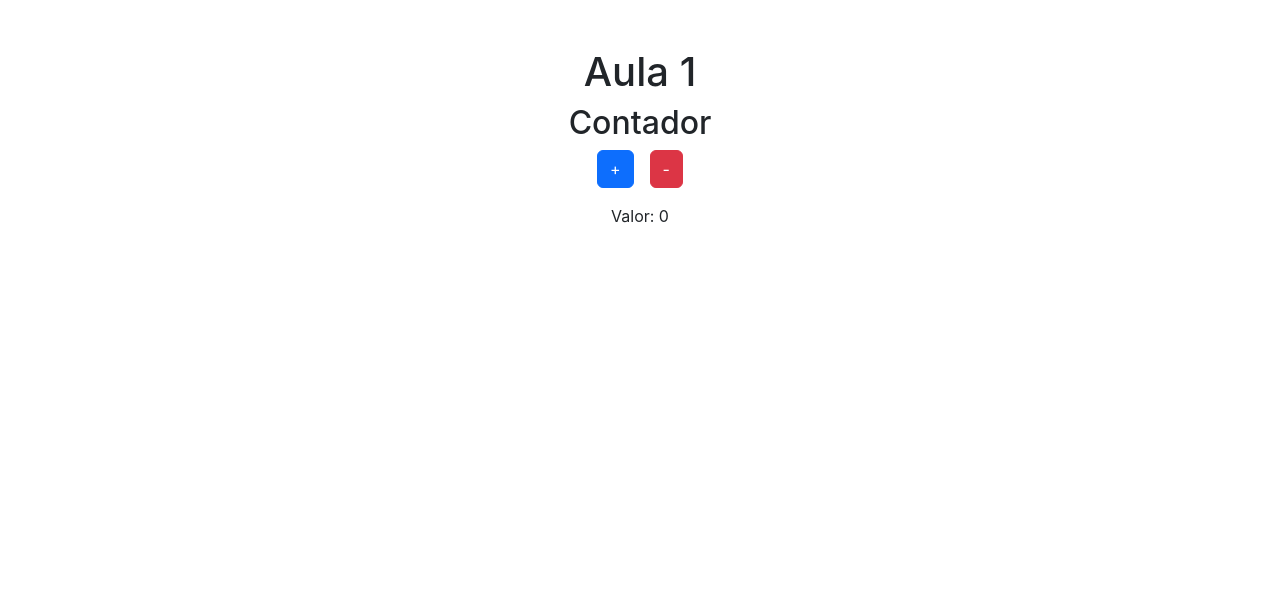
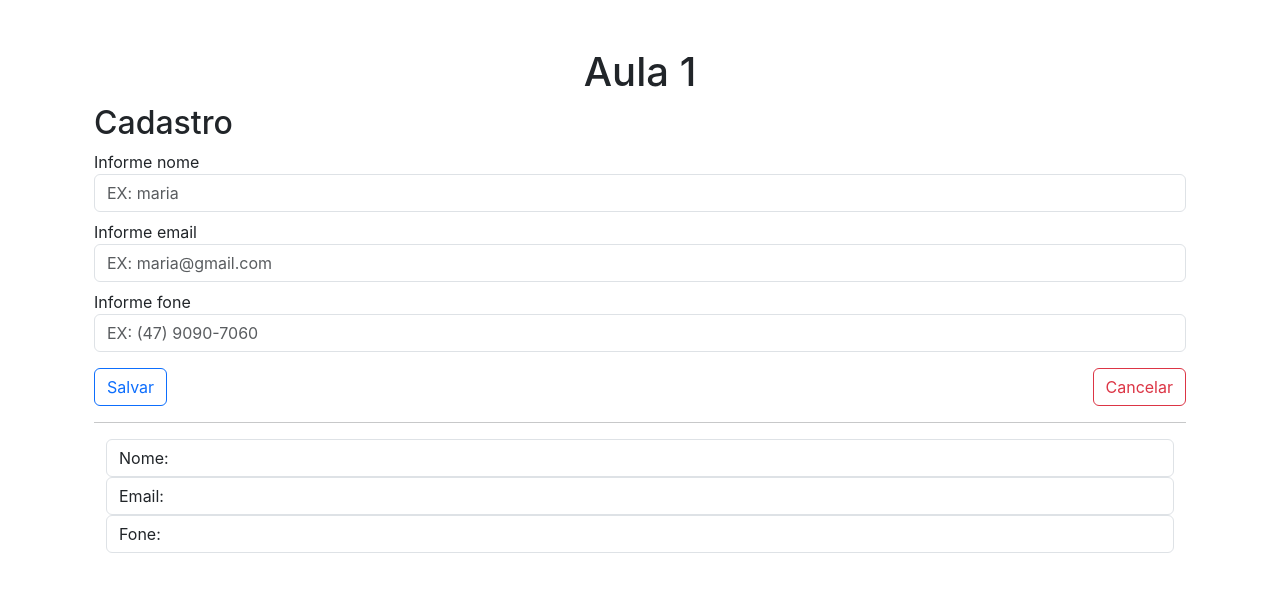
Before and after one commit to instrutorvilson/reactjs-2024, a React (Create React App) app: page / in a window 1280 px wide. Shown: the top 592 px of the page. Built offline with nearby package versions, Linux system fonts and the light colour scheme.

Commit message:
Solução desafio 3: criar cadastro e mostrar dsdos em um card

```diff
--- a/src/App.js
+++ b/src/App.js
@@ -10,13 +10,14 @@ function App() {
   return (
     <div className="container">
        <h1 className="text-center mt-5">Aula 1</h1>
-       { /*<Cadastro />
+       { /*
          <hr />
         <Consulta />
         <Pai />
+        <Contador />
         */
        }
-       <Contador />
+       <Cadastro />
 
     </div>
   );
--- a/src/Cadastro.js
+++ b/src/Cadastro.js
@@ -1,26 +1,62 @@
+import { useState } from "react";
+import Card from "./Card";
+
 function Cadastro() {
+    const[nome, setNome] = useState('')
+    const[email, setEmail] = useState('')
+    const[fone, setFone] = useState('')
+    const[contato, setContato] = useState({nome: '',email:'',fone:'' })
+
+    function salvar(){
+        setContato({nome, email, fone})
+    }
     return (
         <div className="container">
             <h2>Cadastro</h2>
             <div className="mb-2">
                 <label className="label-control">Informe nome</label>
-                <input className="form-control" type="text" placeholder="EX: maria" />
+                <input
+                  className="form-control"
+                  type="text"
+                  placeholder="EX: maria"
+                  value={nome}
+                  onChange={event => setNome(event.target.value)}
+                />
             </div>
 
             <div className="mb-2">
                 <label className="label-control">Informe email</label>
-                <input className="form-control" type="text" placeholder="EX: maria@gmail.com" />
+                <input
+                   className="form-control"
+                   type="text"
+                   placeholder="EX: maria@gmail.com"
+                   value={email}
+                   onChange={event => setEmail(event.target.value)}
+                />
             </div>
 
             <div className="mb-2">
                 <label className="label-control">Informe fone</label>
-                <input className="form-control" type="text" placeholder="EX: (47) 9090-7060" />
+                <input
+                   className="form-control"
+                   type="text"
+                   placeholder="EX: (47) 9090-7060"
+                   value={fone}
+                   onChange={event => setFone(event.target.value)}
+                />
             </div>
 
             <div className="mt-3 d-flex justify-content-between">
-                <button className="btn btn-outline-primary">Salvar</button>
+                <button
+                    className="btn btn-outline-primary"
+                    onClick={salvar}
+                    >Salvar</button>
                 <button className="btn btn-outline-danger">Cancelar</button>
             </div>
+             <hr />
+
+           {/** <Card nome={nome} email={email} fone={fone}/>*/}
+           <Card dados={contato}/>
         </div>
     )
 }
--- /dev/null
+++ b/src/Card.js
@@ -0,0 +1,11 @@
+export default function Card(props){
+    return(
+        <div className="container mb-3">
+            <label className="form-control">
+                Nome:<span className="fw-bold ms-2">{props.dados.nome} </span>
+                </label>
+            <label className="form-control">Email:<span className="fw-bold ms-2">{props.dados.email}</span></label>
+            <label className="form-control">Fone:<span className="fw-bold ms-2">{props.dados.fone}</span></label>
+        </div>
+    )
+}
```
